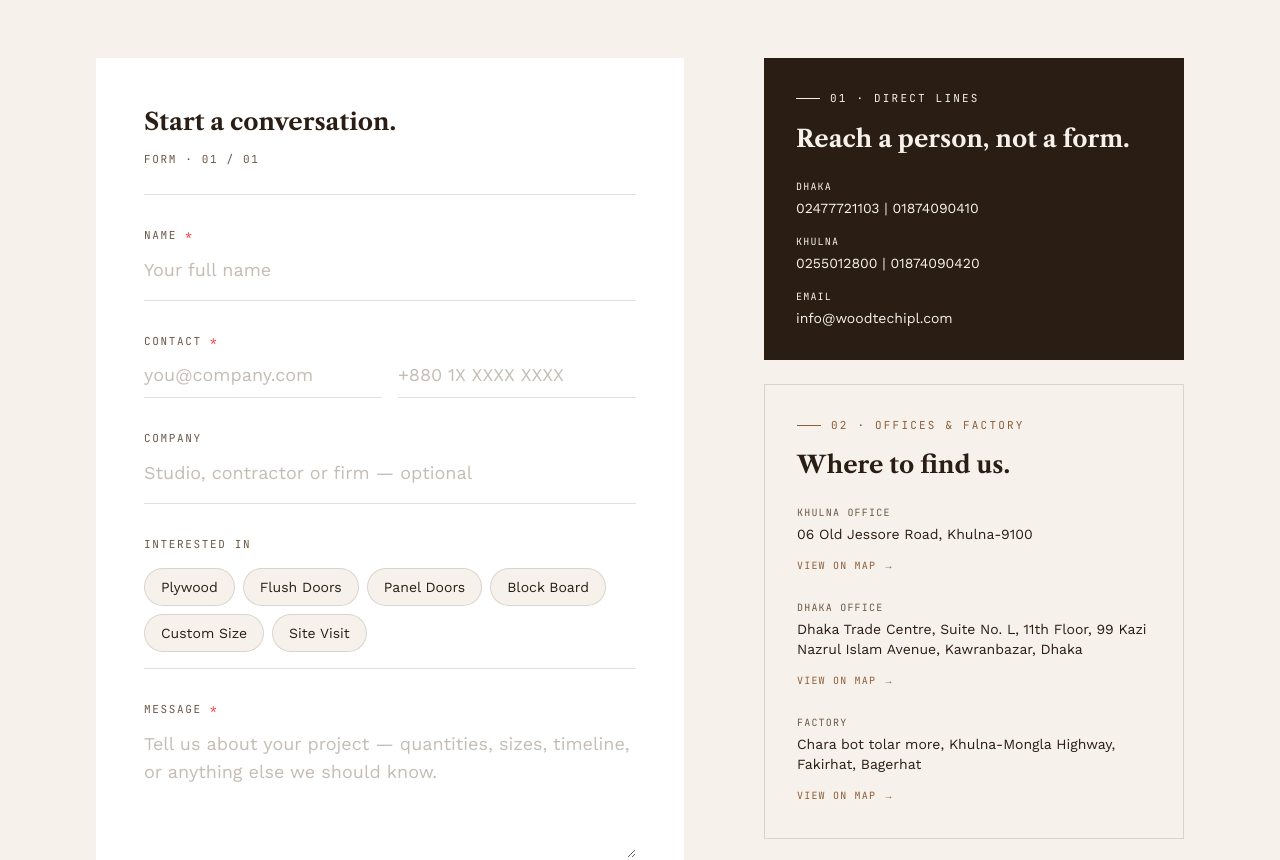
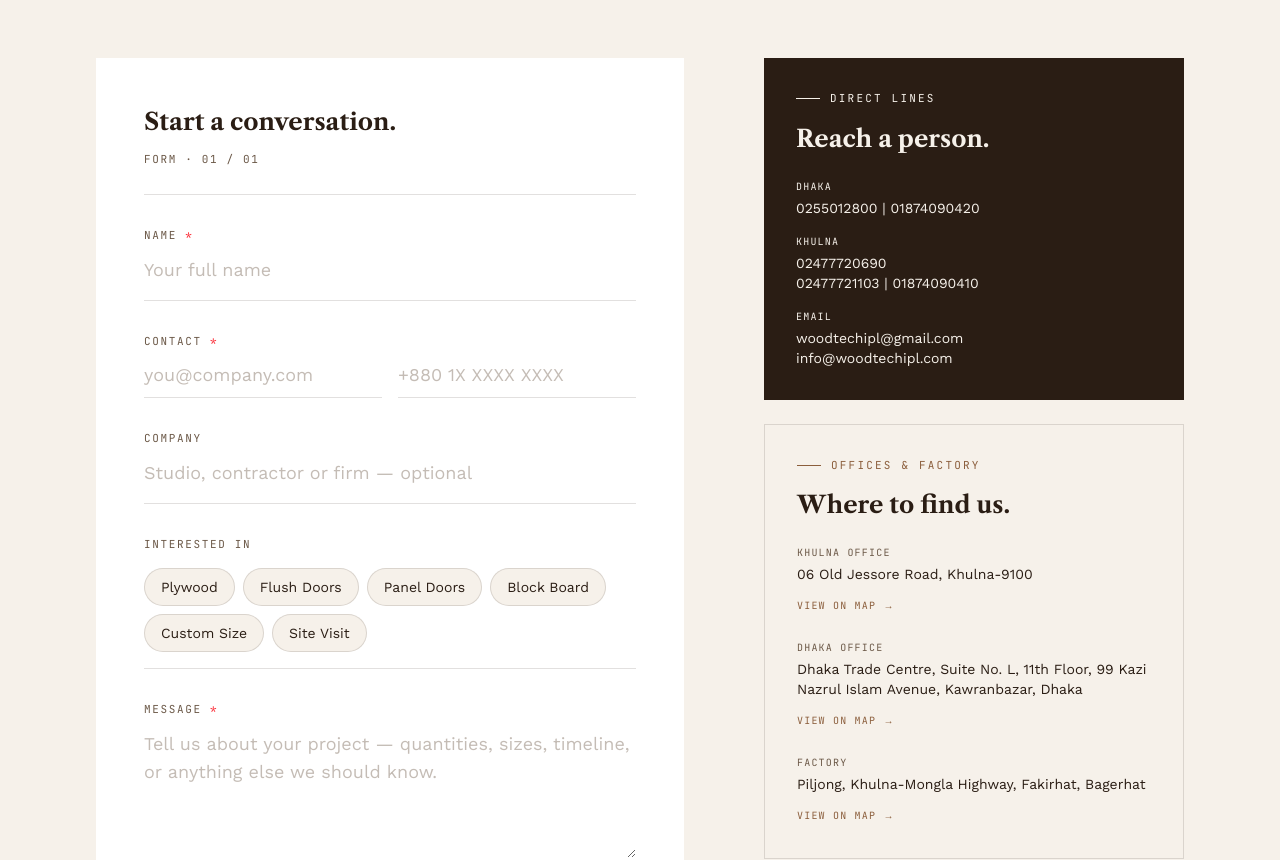
Before and after one commit to Aethons-Lab/NX_woodtech, a Next.js app: page /contact in a window 1280 px wide. Shown: the part 680-1540 px from the top of the page. Built offline with nearby package versions, Linux system fonts and the light colour scheme.

Commit message:
few more changes

```diff
--- a/app/contact/page.tsx
+++ b/app/contact/page.tsx
@@ -460,10 +460,10 @@ export default function ContactPage(): React.JSX.Element {
               <div className="bg-[#2a1d14] text-[#f6f1ea] p-8" data-reveal>
                 <div className="font-mono text-[11px] uppercase tracking-[0.2em] text-opacity-70 text-[#f6f1ea] flex items-center gap-2.5 mb-4">
                   <span className="w-6 h-px bg-opacity-50 bg-[#f6f1ea]"></span>
-                  01 · Direct lines
+                  Direct lines
                 </div>
                 <div className="font-serif text-2xl font-bold mb-6">
-                  Reach a person, not a form.
+                  Reach a person.
                 </div>
                 <div className="space-y-4">
                   <div>
@@ -471,15 +471,39 @@ export default function ContactPage(): React.JSX.Element {
                       Dhaka
                     </div>
                     <div className="text-sm">
+                      <a href="tel:0255012800" className="hover:text-[#c68a3a]">
+                        0255012800
+                      </a>{" "}
+                      |{" "}
                       <a
-                        href="tel:02477721103"
+                        href="tel:01874090410"
+                        className="hover:text-[#c68a3a]"
+                      >
+                        01874090420
+                      </a>
+                    </div>
+                  </div>
+                  <div>
+                    <div className="font-mono text-[10px] uppercase tracking-[0.12em] text-opacity-70 text-[#f6f1ea] mb-1">
+                      Khulna
+                    </div>
+                    <div className="text-sm">
+                      <a
+                        href="tel:02477720690"
+                        className="hover:text-[#c68a3a]"
+                      >
+                        02477720690
+                      </a>{" "}
+                      <br />
+                      <a
+                        href="tel: 02477721103"
                         className="hover:text-[#c68a3a]"
                       >
                         02477721103
                       </a>{" "}
                       |{" "}
                       <a
-                        href="tel:01874090410"
+                        href="tel:01874090420"
                         className="hover:text-[#c68a3a]"
                       >
                         01874090410
@@ -488,26 +512,16 @@ export default function ContactPage(): React.JSX.Element {
                   </div>
                   <div>
                     <div className="font-mono text-[10px] uppercase tracking-[0.12em] text-opacity-70 text-[#f6f1ea] mb-1">
-                      Khulna
-                    </div>
-                    <div className="text-sm">
-                      <a href="tel:0255012800" className="hover:text-[#c68a3a]">
-                        0255012800
-                      </a>{" "}
-                      |{" "}
-                      <a
-                        href="tel:01874090420"
-                        className="hover:text-[#c68a3a]"
-                      >
-                        01874090420
-                      </a>
-                    </div>
-                  </div>
-                  <div>
-                    <div className="font-mono text-[10px] uppercase tracking-[0.12em] text-opacity-70 text-[#f6f1ea] mb-1">
                       Email
                     </div>
                     <div className="text-sm">
+                      <a
+                        href="mailto:woodtechipl@gmail.com"
+                        className="hover:text-[#c68a3a]"
+                      >
+                        woodtechipl@gmail.com
+                      </a>
+                      <br />
                       <a
                         href="mailto:info@woodtechipl.com"
                         className="hover:text-[#c68a3a]"
@@ -525,7 +539,7 @@ export default function ContactPage(): React.JSX.Element {
               >
                 <div className="font-mono text-[11px] uppercase tracking-[0.2em] text-[#8b5e3c] flex items-center gap-2.5 mb-4">
                   <span className="w-6 h-px bg-[#8b5e3c]"></span>
-                  02 · Offices &amp; Factory
+                  Offices &amp; Factory
                 </div>
                 <div className="font-serif text-2xl font-bold mb-6">
                   Where to find us.
@@ -565,8 +579,7 @@ export default function ContactPage(): React.JSX.Element {
                       Factory
                     </div>
                     <div className="text-sm mb-2">
-                      Chara bot tolar more, Khulna-Mongla Highway, Fakirhat,
-                      Bagerhat
+                      Piljong, Khulna-Mongla Highway, Fakirhat, Bagerhat
                     </div>
                     <a
                       href="https://www.google.com/maps/search/?api=1&query=Fakirhat+Bagerhat+Bangladesh"
@@ -664,7 +677,7 @@ export default function ContactPage(): React.JSX.Element {
                 {
                   num: "03",
                   name: "Factory",
-                  addr: "Chara bot tolar more, Khulna-Mongla Highway, Fakirhat, Bagerhat",
+                  addr: "Piljong, Khulna-Mongla Highway, Fakirhat, Bagerhat",
                   phone: null as string | null,
                   dir: "https://www.google.com/maps/search/?api=1&query=Fakirhat+Bagerhat+Bangladesh",
                 },
--- a/components/home/HeroSection.tsx
+++ b/components/home/HeroSection.tsx
@@ -117,7 +117,9 @@ export function HeroSection(): React.JSX.Element {
               <span className="font-mono text-[10px] uppercase tracking-[0.15em]">
                 Fig. 01
               </span>
-              <p>18mm marine-grade ply, phenolic bonded.</p>
+              <p className="text-xl font-semibold">
+                Built with precision, designed for quality-conscious people.....
+              </p>
             </div>
           </div>
         </div>
--- a/components/home/MarqueeSection.tsx
+++ b/components/home/MarqueeSection.tsx
@@ -12,10 +12,10 @@ export function MarqueeSection() {
             Marine Grade Plywood
           </span>
           <span className="font-mono text-sm uppercase tracking-[0.2em] text-muted">
-            Flush Door
+            Veneer Flush Door
           </span>
           <span className="font-mono text-sm uppercase tracking-[0.2em] text-muted">
-            Panel Door
+            Water Proof Marine Door
           </span>
           <span className="font-mono text-sm uppercase tracking-[0.2em] text-muted">
             Block Board
@@ -56,6 +56,9 @@ export function MarqueeSection() {
           <span className="font-mono text-sm uppercase tracking-[0.2em] text-muted">
             Cup Board
           </span>
+          <span className="font-mono text-sm uppercase tracking-[0.2em] text-muted">
+            Solid Wooden Door
+          </span>
         </div>
       </div>
       <style jsx global>{`
--- a/components/home/ProductShowcaseSection.tsx
+++ b/components/home/ProductShowcaseSection.tsx
@@ -63,12 +63,12 @@ export function ProductShowcaseSection(): React.JSX.Element {
                 01 / Plywood
               </div>
               <h3 className="font-serif text-xl font-bold leading-tight text-cocoa">
-                Plywood Sheets
+                Plywood
               </h3>
               <p className="font-sans text-sm leading-normal text-muted">
-                Phenolic- and urea-bonded sheets from 3mm to 25mm. Marine grade,
-                BWP, and MR variants — pressed flat and edge-sealed for long
-                panel life.
+                Woodtech General Purpose Plywood is manufactured from carefully
+                selected timber of high density and superior bonding capability
+                to ensure durability and the desired mechanical properties.
               </p>
               <div className="flex flex-wrap gap-2 pt-1.5 font-mono text-[11px] text-muted">
                 <span>3–25 mm</span>
@@ -106,12 +106,14 @@ export function ProductShowcaseSection(): React.JSX.Element {
                 02 / Doors
               </div>
               <h3 className="font-serif text-xl font-bold leading-tight text-cocoa">
-                Flush Doors
+                Veneer Flush Door
               </h3>
               <p className="font-sans text-sm leading-normal text-muted">
-                Solid and hollow core flush doors with cross-band construction.
-                Sapele veneer faces are the primary specification, with teak and
-                gurjan options available for polish or laminate finishing.
+                Woodtech Flush Door is a premium product made from high class
+                selected veneers, well seasoned wood and is bonded with UF & PF
+                resin to ensure solidarity and rigidity. Woodtech Flush Door can
+                be easily painted or polished as it has a smooth and flawless
+                surface finishing.
               </p>
               <div className="flex flex-wrap gap-2 pt-1.5 font-mono text-[11px] text-muted">
                 <span>30–40 mm</span>
@@ -148,12 +150,15 @@ export function ProductShowcaseSection(): React.JSX.Element {
                 03 / Doors
               </div>
               <h3 className="font-serif text-xl font-bold leading-tight text-cocoa">
-                Panel Doors
+                Solid Wooden Door
               </h3>
               <p className="font-sans text-sm leading-normal text-muted">
-                Traditional frame-and-stile doors in seasoned hardwood. Two,
-                four and six-panel profiles — milled, assembled and sanded
-                in-house.
+                Passed through proper chemical processes and made from premium
+                seasoned hardwood, our solid wooden doors are built to deliver
+                lasting strength, natural beauty, and superior performance.
+                Every door is precision-engineered, expertly assembled, and
+                finely finished in-house, offering timeless designs that enhance
+                the elegance, security, and value of any space.
               </p>
               <div className="flex flex-wrap gap-2 pt-1.5 font-mono text-[11px] text-muted">
                 <span>35–45 mm</span>
```
